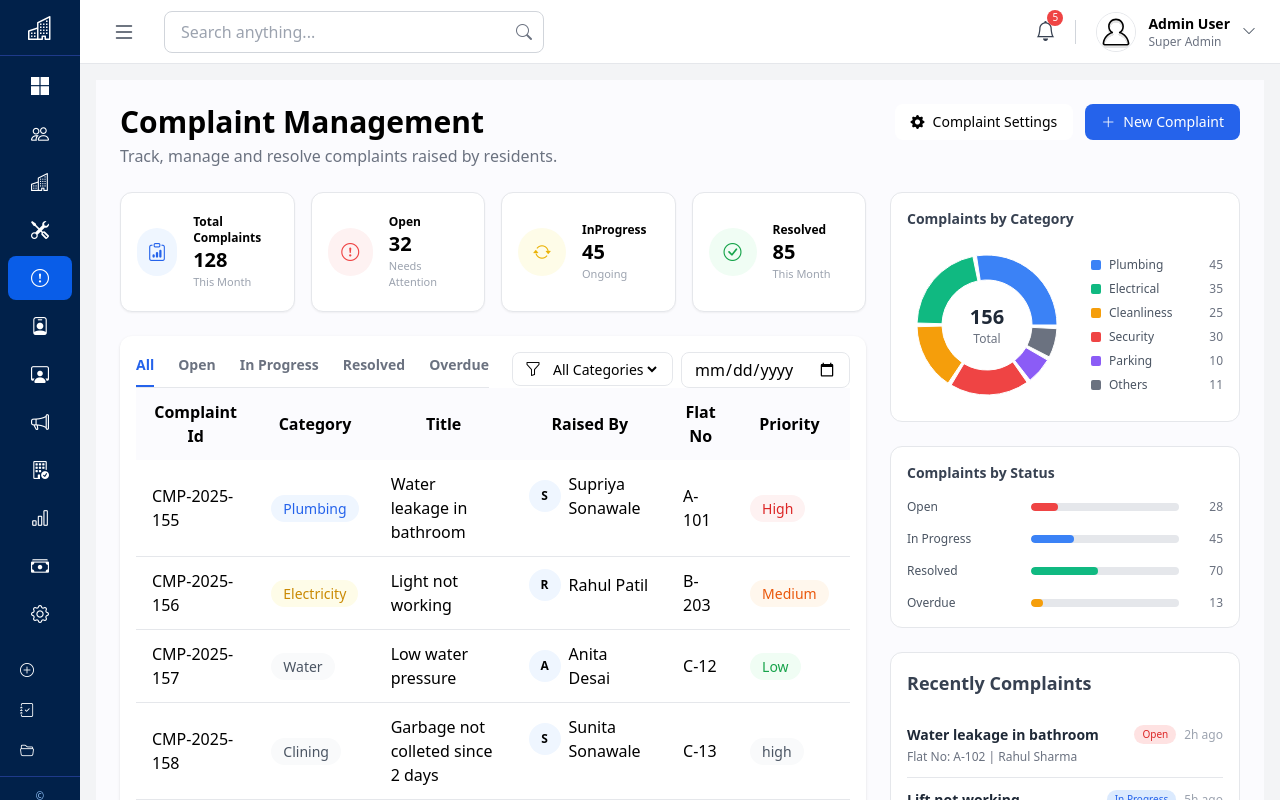
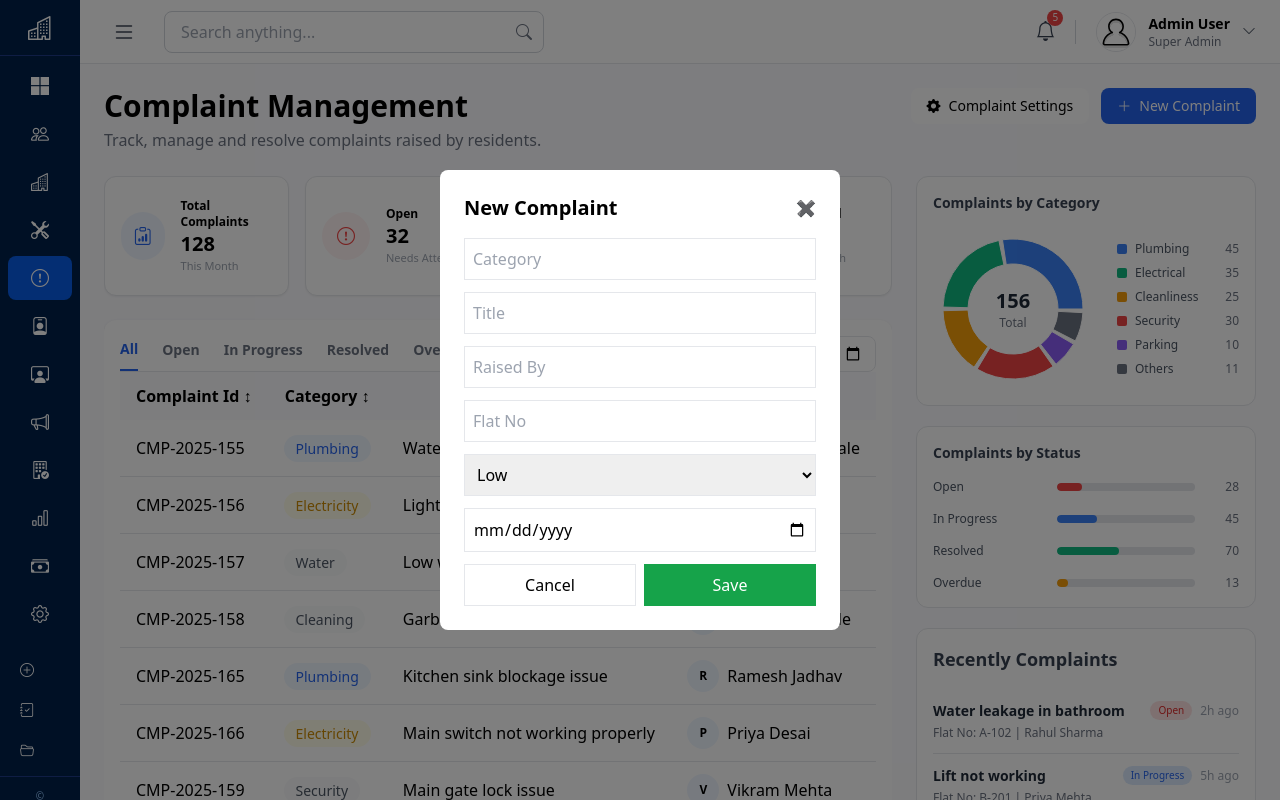
Before and after one commit to classrepo24/societymanagement-react, a React (Create React App) app: page /complaints in a window 1280 px wide. Both pictures are taken after a click on the button "New Complaint". Built offline with nearby package versions, Linux system fonts and the light colour scheme.

Commit message:
complaint module add sorting and new complaint popup

```diff
--- a/src/App.js
+++ b/src/App.js
@@ -22,8 +22,9 @@ function App() {
         <Header setIsSidebarOpen={setIsSidebarOpen} />
 
         {/* CONTENT */}
-        <main className="flex-1 overflow-auto min-w-0 p-4">
-          <AllRoutes />
+<main className="flex-1 overflow-auto min-w-0  pb-4">
+
+            <AllRoutes />
         </main>
 
       </div>
--- a/src/layouts/Sidebar.jsx
+++ b/src/layouts/Sidebar.jsx
@@ -118,7 +118,7 @@ export const Sidebar = ({ isSidebarOpen }) => {
         )}
       </div>
 
-      {/* FOOTER (ALWAYS VISIBLE) */}
+      {/* FOOTER  */}
       <div className="mt-auto border-t border-blue-900 px-2 py-3 text-center text-[10px] text-blue-300">
         {isSidebarOpen ? "© 2025 Society System" : "©"}
       </div>
--- a/src/pages/Complaints/Complaints.jsx
+++ b/src/pages/Complaints/Complaints.jsx
@@ -118,11 +118,11 @@ const [complaints,setComplaints] = useState([
 
   {
     id: "CMP-2025-158",
-    category: "Clining",
+    category: "Cleaning",
     title: "Garbage not colleted since 2 days",
     raisedBy: "Sunita Sonawale",
     flatNo: "C-13",
-    priority: "high",
+    priority: "High",
     status: "Overdue",
     raisedOn: "2026-06-20",
   },
@@ -147,6 +147,38 @@ const [complaints,setComplaints] = useState([
   raisedOn: "2026-06-21",
 },
 
+{
+  id: "CMP-2025-159",
+  category: "Security",
+  title: "Main gate lock issue",
+  raisedBy: "Vikram Mehta",
+  flatNo: "D-104",
+  priority: "High",
+  status: "Open",
+  raisedOn: "2026-06-22",
+},
+{
+  id: "CMP-2025-160",
+  category: "Water",
+  title: "Tap leakage in kitchen",
+  raisedBy: "Neha Kulkarni",
+  flatNo: "A-303",
+  priority: "Low",
+  status: "Resolved",
+  raisedOn: "2026-06-19",
+},
+{
+  id: "CMP-2025-161",
+  category: "Cleaning",
+  title: "Lift area not cleaned properly",
+  raisedBy: "Amit Shah",
+  flatNo: "B-110",
+  priority: "Medium",
+  status: "In Progress",
+  raisedOn: "2026-06-21",
+},
+
+
 ]);
 
 
@@ -164,6 +196,21 @@ const [openMenu, setOpenMenu] = useState(null);
 
   const [editData, setEditData] = useState(null);
   const [deleteId, setDeleteId] = useState(null);
+
+  const [isOpen, setIsOpen] = useState(false);
+
+const [formData, setFormData] = useState({
+  category: "",
+  title: "",
+  raisedBy: "",
+  flatNo: "",
+  priority: "Low",
+  status: "Open",
+  raisedOn: "",
+});
+
+
+
 
   let filteredComplaints = complaints || [];
 
@@ -187,11 +234,86 @@ if (selectedCategory !== "All") {
     (item) => item.category === selectedCategory
   );
 }
+
+
+const [sortConfig, setSortConfig] = useState({
+  key: "",
+  direction: "asc",
+});
+
+const handleSort = (key) => {
+  setSortConfig((prev) => ({
+    key,
+    direction:
+      prev.key === key && prev.direction === "asc"
+        ? "desc"
+        : "asc",
+  }));
+};
+
+if (sortConfig.key) {
+  filteredComplaints = [...filteredComplaints].sort((a, b) => {
+    let aValue = a[sortConfig.key];
+    let bValue = b[sortConfig.key];
+
+    // PRIORITY SORT
+    if (sortConfig.key === "priority") {
+      const priorityOrder = {
+        Low: 1,
+        Medium: 2,
+        High: 3,
+      };
+
+      aValue = priorityOrder[aValue] || 0;
+      bValue = priorityOrder[bValue] || 0;
+    }
+
+    // STATUS SORT
+    if (sortConfig.key === "status") {
+      const statusOrder = {
+        Open: 1,
+        "In Progress": 2,
+        Resolved: 3,
+        Overdue: 4,
+      };
+
+      aValue = statusOrder[aValue] || 0;
+      bValue = statusOrder[bValue] || 0;
+    }
+
+    // DATE SORT
+    if (sortConfig.key === "raisedOn") {
+      aValue = new Date(aValue);
+      bValue = new Date(bValue);
+    }
+
+    // NORMAL SORT
+    if (aValue < bValue) {
+      return sortConfig.direction === "asc" ? -1 : 1;
+    }
+
+    if (aValue > bValue) {
+      return sortConfig.direction === "asc" ? 1 : -1;
+    }
+
+    return 0;
+  });
+}
+
+
+
+
+
+
   return (
 
 <div className="p-4 sm:p-6 bg-[#fbfbfe] w-full">
+
        {/* HEADER */}
-<div className="flex flex-col lg:flex-row lg:justify-between lg:items-start gap-4 mb-6">        <div>
+<div className="flex flex-col lg:flex-row lg:justify-between lg:items-start gap-4 mb-6 overflow-hidden">
+
+
+      <div>
           <h1 className="text-3xl font-bold">Complaint Management</h1>
           <p className="text-gray-500 mt-1">
             Track, manage and resolve complaints raised by residents.
@@ -203,22 +325,23 @@ if (selectedCategory !== "All") {
             <i className="bi bi-gear-fill"></i> Complaint Settings
           </button>
 
-          <button className="px-4 py-2 bg-blue-600 text-white rounded-lg flex items-center gap-2 text-sm">
+          <button
+  onClick={() => setIsOpen(true)}
+  className="px-4 py-2 bg-blue-600 text-white rounded-lg flex items-center gap-2 text-sm"
+>
   <i className="bi bi-plus-lg"></i> New Complaint
 </button>
         </div>
       </div>
 
     {/* MAIN */}
-<div className="flex gap-6 w-full min-h-[calc(100vh-120px)] items-start">
+<div className="flex flex-col xl:flex-row gap-6 w-full min-h-[calc(100vh-120px)] min-w-0">
   {/* LEFT */}
-<div className="flex-1 min-w-0 flex flex-col  gap-6">
+<div className="flex-1 min-w-0 overflow-x-auto flex flex-col gap-6">
 
 
             {/* CARDS */}
     <div className="grid grid-cols-1 sm:grid-cols-2 xl:grid-cols-4 gap-4">
-
-
     {cards.map((c, i) => (
 <div
   key={i}
@@ -239,15 +362,28 @@ if (selectedCategory !== "All") {
           {/* TABLE */}
 <div className="flex-1 bg-white p-4 rounded-xl shadow overflow-y-auto flex flex-col">            {/* TABS */}
 <div className="flex flex-col lg:flex-row lg:justify-between gap-4">
-<div className="font-semibold flex gap-6 border-b overflow-x-auto whitespace-nowrap">
+<div className="font-semibold flex gap-6 border-b overflow-x-auto overflow-y-auto whitespace-nowrap">
   {["All", "Open", "In Progress", "Resolved", "Overdue"].map((tab) => (
    <button
   key={tab}
-      onClick={() => setActiveTab(tab)}
+  onClick={() => {
+    setActiveTab(tab);
+
+    if (tab === "All") {
+      setSelectedCategory("All");
+      setSelectedDate("");
+    }
+  }}
   className={`pb-2 text-sm transition ${
-        activeTab === tab
+    tab === "All"
+      ? activeTab === "All" &&
+        selectedCategory === "All" &&
+        !selectedDate
         ? "text-blue-600 border-b-2 border-blue-600"
-          : "text-gray-500 border-b-2 border-transparent"
+        : "text-gray-500"
+      : activeTab === tab
+      ? "text-blue-600 border-b-2 border-blue-600"
+      : "text-gray-500"
   }`}
 >
   {tab}
@@ -297,22 +433,71 @@ if (selectedCategory !== "All") {
             </div>
 
             {/* TABLE */}
-<div className="w-full  border-collapse flex-1 overflow-y-auto bg-white flex flex-col">
-
-        <div className="flex-1 overflow-y-auto">
-
-<table className="min-w-[1000px] w-full border-collapse">
+<div className="flex-1  bg-white flex flex-col">
+<div className="w-full overflow-x-auto   ">
+  <table className="min-w-[1000px] w-max">
 
                   <thead>
                     <tr className="bg-[#fbfbfe] border-gray-200">
-                    <th className="px-4 py-3">Complaint Id</th>
-                    <th className="px-4 py-3">Category</th>
-                    <th className="px-4 py-3">Title</th>
-                    <th className="px-4 py-3">Raised By</th>
-                    <th className="px-4 py-3">Flat No</th>
-                    <th className="px-4 py-3">Priority</th>
-                    <th className="px-4 py-3">Status</th>
-                    <th className="px-4 py-3">Raised On</th>
+                      <th
+                        onClick={() => handleSort("id")}
+                        className="px-4 py-3 cursor-pointer"
+                      >
+                        Complaint Id ↕
+                      </th>
+
+                      <th
+                        onClick={() => handleSort("category")}
+                        className="px-4 py-3 cursor-pointer"
+                      >
+                        Category ↕
+                      </th>
+
+
+
+                      <th
+                        onClick={() => handleSort("title")}
+                        className="px-4 py-3 cursor-pointer"
+                      >
+                        Title↕
+                      </th>
+
+                      <th
+                        onClick={() => handleSort("raisedBy")}
+                        className="px-4 py-3 cursor-pointer"
+                      >
+                        Raised By ↕
+                      </th>
+
+
+                      <th
+                        onClick={() => handleSort("flatNo")}
+                        className="px-4 py-3 cursor-pointer"
+                      >
+                        Flat No ↕
+                      </th>
+
+                      <th
+                        onClick={() => handleSort("priority")}
+                        className="px-4 py-3 cursor-pointer"
+                      >
+                        Priority ↕
+                      </th>
+
+                      <th
+                        onClick={() => handleSort("status")}
+                        className="px-4 py-3 cursor-pointer"
+                      >
+                        Status ↕
+                      </th>
+
+                      <th
+                        onClick={() => handleSort("raisedOn")}
+                        className="px-4 py-3 cursor-pointer"
+                      >
+                        Raised On ↕
+                      </th>
+
                       <th className="px-4 py-3">Action</th>
                     </tr>
                   </thead>
@@ -537,7 +722,8 @@ if (selectedCategory !== "All") {
           </div>
         </div>
 {/* RIGHT */}
-<div className="w-full xl:w-[350px] flex-shrink-0 flex flex-col gap-6">
+
+<div className="w-[340px] flex-shrink-0 space-y-5">
       <div className="w-full bg-white border border-gray-200 rounded-xl p-4">
     <CategoryChart />
   </div>
@@ -717,6 +903,82 @@ if (selectedCategory !== "All") {
 )}
 
 
+
+{/* new complaint */}
+
+{isOpen && (
+  <div className="fixed inset-0 bg-black/50 flex items-center justify-center z-50">
+
+    <div className="bg-white w-[400px] p-6 rounded-lg">
+
+      {/* HEADER */}
+      <div className="flex justify-between mb-4">
+        <h2 className="text-xl font-semibold">New Complaint</h2>
+        <button onClick={() => setIsOpen(false)}>✖</button>
+      </div>
+
+      {/* FORM */}
+      <form className="space-y-3">
+
+        <input
+          name="category"
+          placeholder="Category"
+          className="w-full border p-2"
+        />
+
+        <input
+          name="title"
+          placeholder="Title"
+          className="w-full border p-2"
+        />
+
+        <input
+          name="raisedBy"
+          placeholder="Raised By"
+          className="w-full border p-2"
+        />
+
+        <input
+          name="flatNo"
+          placeholder="Flat No"
+          className="w-full border p-2"
+        />
+
+        <select name="priority" className="w-full border p-2">
+          <option>Low</option>
+          <option>Medium</option>
+          <option>High</option>
+        </select>
+
+        <input
+          type="date"
+          name="raisedOn"
+          className="w-full border p-2"
+        />
+
+        {/* BUTTONS */}
+        <div className="flex gap-2">
+          <button
+            type="button"
+            onClick={() => setIsOpen(false)}
+            className="w-1/2 border py-2"
+          >
+            Cancel
+          </button>
+
+          <button
+            type="submit"
+            className="w-1/2 bg-green-600 text-white py-2"
+          >
+            Save
+          </button>
+        </div>
+
+      </form>
+    </div>
+  </div>
+)}
+
     </div>
   );
 };
--- a/src/pages/dashboard/Dashboard.jsx
+++ b/src/pages/dashboard/Dashboard.jsx
@@ -26,7 +26,7 @@ const Dashboard = () => {
   const [selectedDate, setSelectedDate] = useState(dates[0]);
 
   return (
-    <div className="p-6 bg-blue-50 min-h-screen">
+    <div className="p-6 bg-[#fbfbfe] min-h-screen">
 
       {/* HEADER */}
       <div className="flex flex-col md:flex-row items-start md:items-center justify-between mb-6 gap-4">
```
Lines whose indentation alone changed are shown as unchanged.
